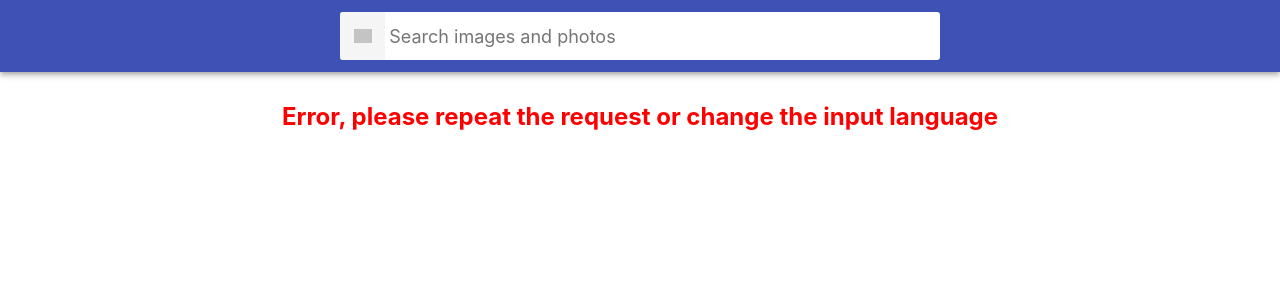
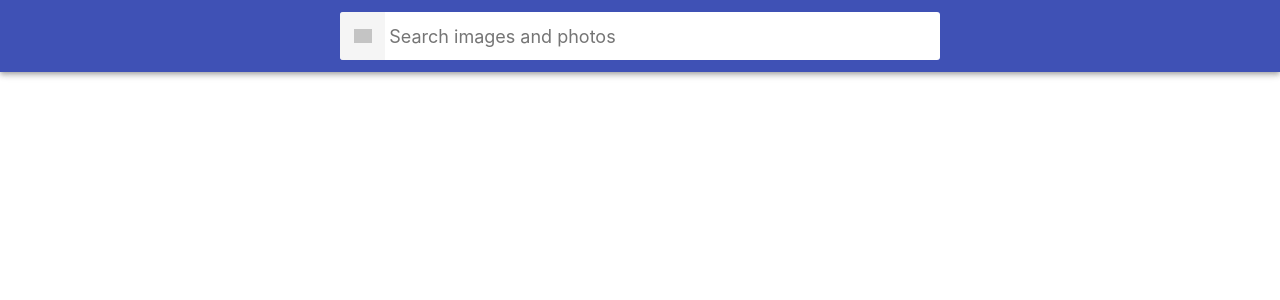
Before and after one commit to andvolch/goit-react-hw-03-image-finder, a React (Create React App) app: page / in a window 1280 px wide. Shown: the top 300 px of the page. Built offline with nearby package versions, Linux system fonts and the light colour scheme; grey boxes are pictures that could not be loaded.

Commit message:
Update App.jsx

```diff
--- a/src/components/App/App.jsx
+++ b/src/components/App/App.jsx
@@ -86,7 +86,7 @@ class App extends Component {
 
         {loading && <Loader />}
 
-        {images.length > 0 ? (
+        {images && (
           <ImageGallery
             query={query}
             page={page}
@@ -94,13 +94,11 @@ class App extends Component {
             loadMore={this.loadMore}
             onImageClick={this.onImageClick}
           />
-        ) : (
-          <h2
-            style={{ padding: '10px 20px', textAlign: 'center', color: 'red' }}
-          >
+        )}
+
+        {/* <h2 style={{ padding: '10px 20px', textAlign: 'center', color: 'red' }}>
             Error, please repeat the request or change the input language
-          </h2>
-        )}
+          </h2> */}
 
         {images.length >= 12 && <Button loadMore={this.loadMore} />}
 
```
